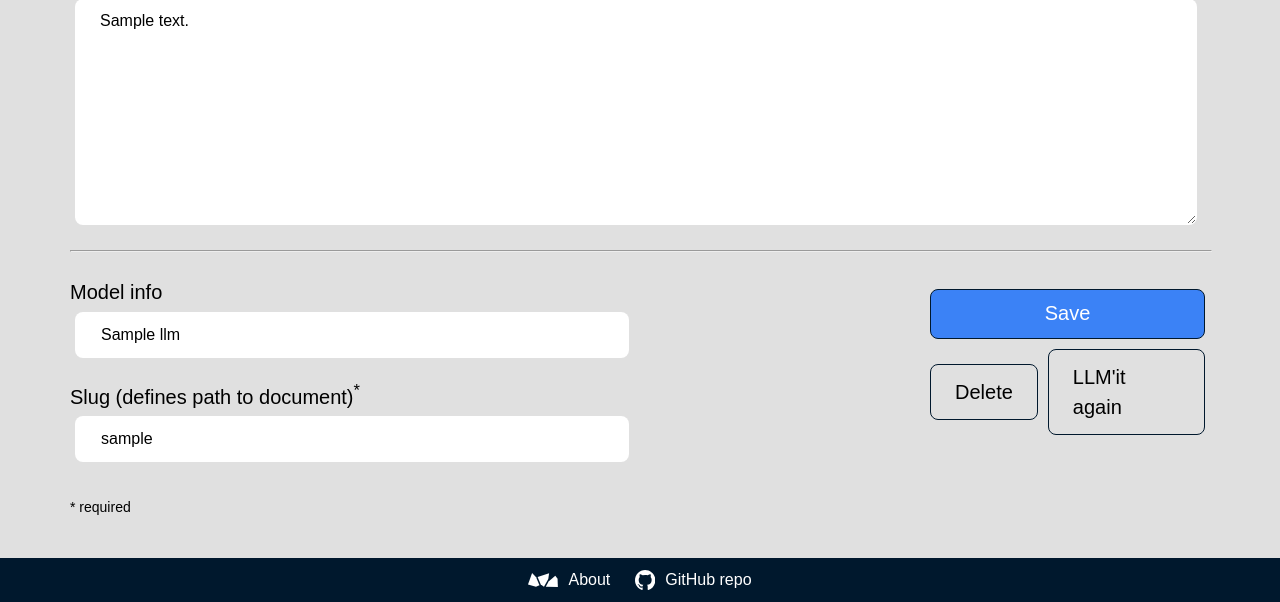
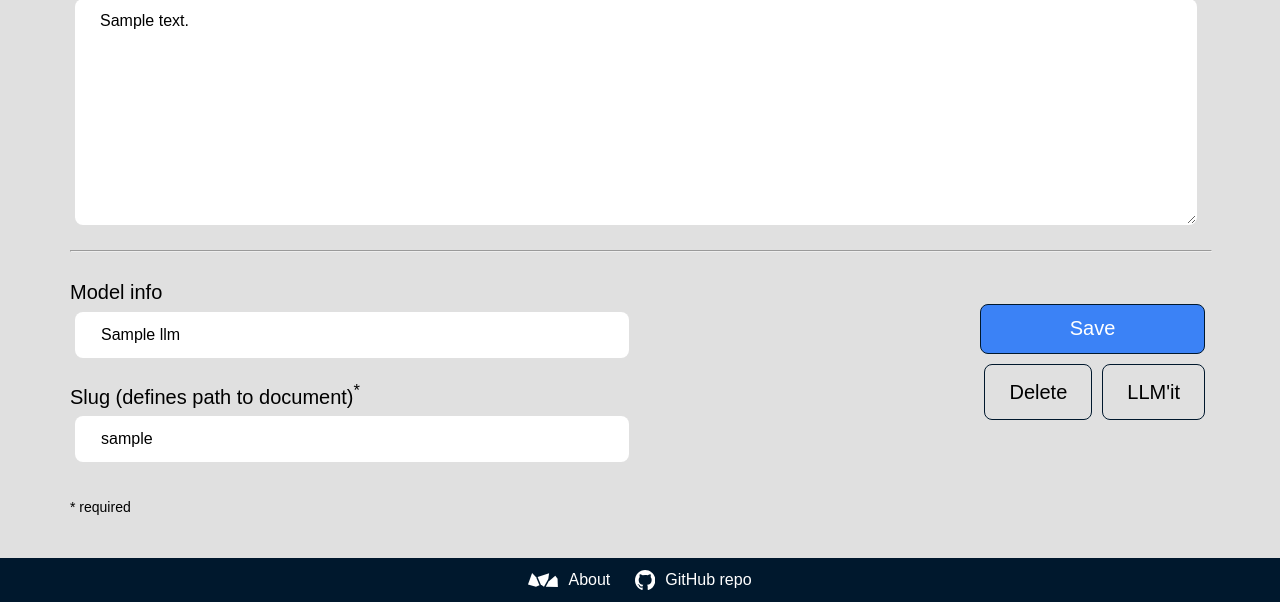
Before and after one commit to pappitti/semi-agentic-knowledge-base, a Django app: template articles/templates/articles/edit_doc.html in a window 1280 px wide. Shown: the part 1561-2163 px from the top of the page. Run offline with Django 5.2, Linux system fonts and the light colour scheme; tables that the repository leaves empty hold one stand-in row (values such as "Sample post"); the template is opened without the code that fills it: values that come from a table or form of the project are taken from there, most other values are stand-ins (such as "Sample title", 1, 10 or a date in 2020); grey boxes marked "Sample" are stand-in pictures; data that the repository does not hold is empty; some libraries are stand-ins or nearby versions.

Commit message:
small tweaks css and readme

```diff
--- a/articles/templates/articles/edit_doc.html
+++ b/articles/templates/articles/edit_doc.html
@@ -122,7 +122,7 @@
                     <div class="inline right-aligned">
                         <div class="button-link header-button bordered" id="delete-button">Delete</div>
 
-                            <a class="button-link header-button bordered" id="refresh-button" href="{% url 'newdocs:resubmit_document' document.slug %}">LLM'it again</a>
+                            <a class="button-link header-button bordered" id="refresh-button" href="{% url 'newdocs:resubmit_document' document.slug %}">LLM'it</a>
                     </div>
                     {% endif %}
                 </div>
--- a/homepage/static/css/main.css
+++ b/homepage/static/css/main.css
@@ -587,7 +587,7 @@ input[type="radio"]:checked + .toggle-item{
     align-items: center;
     flex-wrap:wrap;
     gap:5px;
-    max-width: 290px;
+    max-width: 240px;
 }
 
 .save-button{
```
Also changed, not shown: README.md, 1 other file.
